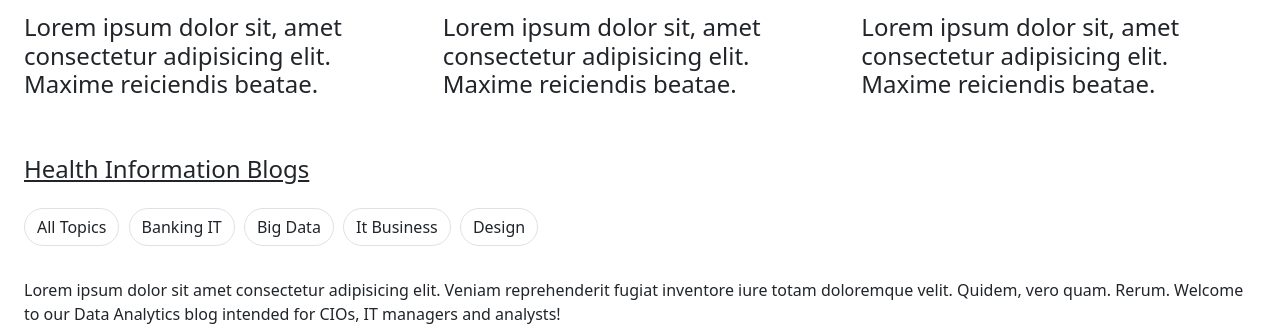
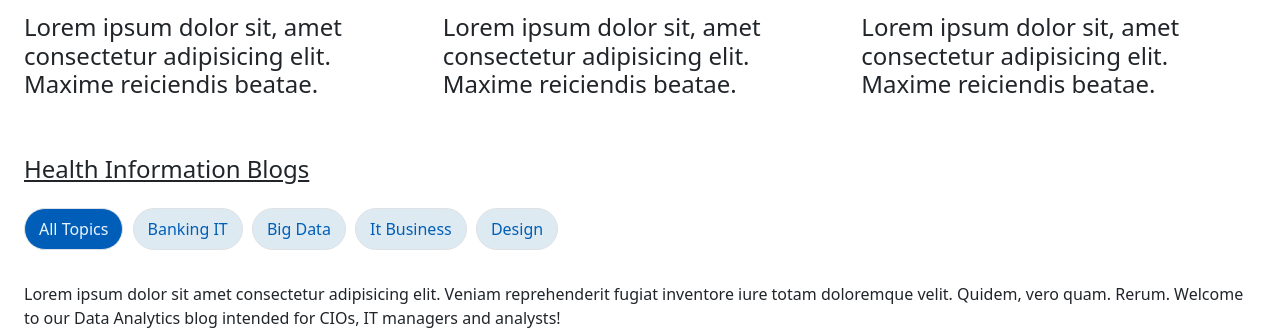
Before and after one commit to nishatroyhana011/oldcare, a plain HTML site: page index.html in a window 1280 px wide. Shown: the part 360-696 px from the top of the page. Drawn offline with nearby package versions, Linux system fonts and the light colour scheme.

Commit message:
button edited

```diff
--- a/index.html
+++ b/index.html
@@ -6,10 +6,11 @@
     <meta http-equiv="X-UA-Compatible" content="IE=edge">
     <meta name="viewport" content="width=device-width, initial-scale=1.0">
     <title>Document</title>
-    <link rel="stylesheet" href="style.css">
+
     <link href="https://cdn.jsdelivr.net/npm/bootstrap@5.0.2/dist/css/bootstrap.min.css" rel="stylesheet"
         integrity="sha384-EVSTQN3/azprG1Anm3QDgpJLIm9Nao0Yz1ztcQTwFspd3yD65VohhpuuCOmLASjC" crossorigin="anonymous">
-</head>
+        <link rel="stylesheet" href="style.css">
+    </head>
 
 <body>
     <section>
--- a/style.css
+++ b/style.css
@@ -13,9 +13,15 @@
   }
   .blog-category-button:hover{
     color: #005EB8;
-    background-color: #efe3e3ec;
+    background-color: #ccdbe3;
   }
   .blog-category-button-active{
+    background-color: #005EB8;
+    color: #E9F5FC;
+    padding: 8px 14px;
+    margin-right: 5px;
+  }
+  .blog-category-button-active:hover{
     background-color: #005EB8;
     color: #E9F5FC;
     padding: 8px 14px;
```
